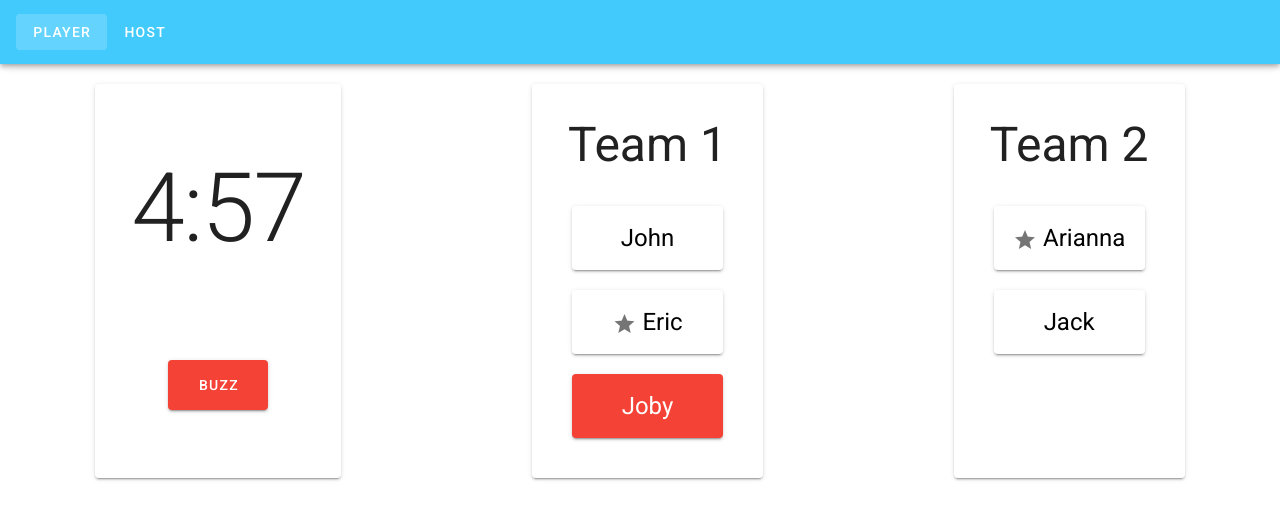
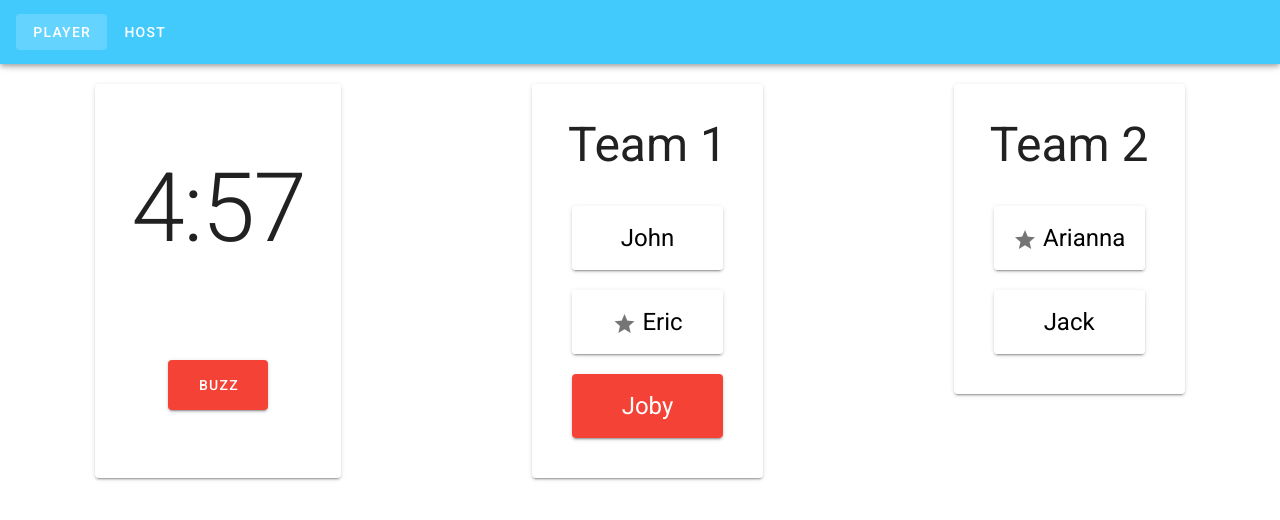
Before and after one commit to Cheetah26/Buzzers, a Vue app in the folder client/: page / in a window 1280 px wide. Shown: the top 520 px of the page. Built offline with nearby package versions, Linux system fonts and the light colour scheme; what vue-native-websocket would draw is missing.

Commit message:
Reorganize team / player components

```diff
--- a/client/src/components/ControlCard.vue
+++ b/client/src/components/ControlCard.vue
@@ -56,13 +56,8 @@
 export default {
   name: 'TimeCard',
   props: {
-    startTime: Number,
+    time: String,
     countdown: Boolean,
-  },
-  computed: {
-    time() {
-      return this.startTime;
-    },
   },
   data() {
     return {
--- a/client/src/components/PlayerCard.vue
+++ /dev/null
@@ -1,29 +0,0 @@
-<template>
-  <v-card :color="bk_color">
-    <v-card-text class="text-center text-h5">
-      <v-icon v-if="captain">mdi-star</v-icon>
-      <span :class="fg_color">
-        {{ name }}
-      </span>
-    </v-card-text>
-  </v-card>
-</template>
-
-<script>
-export default {
-  name: 'PlayerCard',
-  props: {
-    name: String,
-    buzzed: Boolean,
-    captain: Boolean,
-  },
-  computed: {
-    bk_color() {
-      return this.buzzed ? 'red' : 'white';
-    },
-    fg_color() {
-      return this.buzzed ? 'white--text' : 'black--text';
-    },
-  },
-};
-</script>
--- /dev/null
+++ b/client/src/components/TeamCard.vue
@@ -0,0 +1,33 @@
+<template>
+  <div>
+    <v-card max-width="600" class="pa-5 ma-5" :key="team.name">
+      <v-card-title class="justify-center text-h3">
+        {{ team.name }}
+      </v-card-title>
+
+      <v-card
+        v-for="player in team.players"
+        :key="player.name"
+        class="text-center ma-5"
+      >
+        <v-card-text :class="playerColors(player)" class="text-h5">
+          <v-icon v-if="player.captain">mdi-star</v-icon>
+          {{ player.name }}
+        </v-card-text>
+      </v-card>
+    </v-card>
+  </div>
+</template>
+
+<script>
+export default {
+  props: {
+    team: Object,
+  },
+  methods: {
+    playerColors(player) {
+      return player.buzzed ? 'red white--text' : 'white black--text';
+    },
+  },
+};
+</script>
--- a/client/src/components/TimeCard.vue
+++ b/client/src/components/TimeCard.vue
@@ -20,13 +20,8 @@
 export default {
   name: 'TimeCard',
   props: {
-    startTime: Number,
+    time: String,
     countdown: Boolean,
-  },
-  computed: {
-    time() {
-      return this.startTime;
-    },
   },
 };
 </script>
--- a/client/src/store/index.js
+++ b/client/src/store/index.js
@@ -37,8 +37,9 @@ export default new Vuex.Store({
       state.socket.reconnectError = true;
     },
   },
+  getters: {
+    getTeams: (state) => state.socket.message.data.players,
+  },
   actions: {
   },
-  modules: {
-  },
 });
--- a/client/src/views/About.vue
+++ /dev/null
@@ -1,5 +0,0 @@
-<template>
-  <div class="about">
-    <h1>This is an about page</h1>
-  </div>
-</template>
--- a/client/src/views/Host.vue
+++ b/client/src/views/Host.vue
@@ -1,37 +1,22 @@
 <template>
   <div>
     <div class="d-flex justify-space-around flex-wrap">
-      <control-card startTime="8:00" class="pa-5 ma-5" />
-      <v-card max-width="600" class="pa-5 ma-5" v-for="team in teams" :key="team.name">
-        <v-card-title class="justify-center text-h3">
-          {{ team.name }}
-        </v-card-title>
-
-        <player-card
-          v-for="player in team.players"
-          :key="player.name"
-          :name="player.name"
-          :buzzed="player.buzzed"
-          :captain="player.captain"
-          class="ma-5"
-        >
-        </player-card>
-      </v-card>
+      <control-card time="8:00" class="pa-5 ma-5" />
+      <team-card v-for="team in teams" :key="team.name" :team="team"/>
     </div>
   </div>
 </template>
 
 <script>
-import PlayerCard from '@/components/PlayerCard.vue';
+import TeamCard from '@/components/TeamCard.vue';
 import ControlCard from '@/components/ControlCard.vue';
 
 export default {
   name: 'Home',
   components: {
-    PlayerCard,
+    TeamCard,
     ControlCard,
   },
-
   data() {
     return {
       time: '4:57',
--- a/client/src/views/Player.vue
+++ b/client/src/views/Player.vue
@@ -1,35 +1,21 @@
 <template>
   <div>
-    <div class="d-flex justify-space-around">
-      <time-card startTime="4:57" class="pa-5 ma-5" />
-      <v-card class="pa-5 ma-5" v-for="team in teams" :key="team.name">
-        <v-card-title class="justify-center text-h3">
-          {{ team.name }}
-        </v-card-title>
-
-        <player-card
-          v-for="player in team.players"
-          :key="player.name"
-          :name="player.name"
-          :buzzed="player.buzzed"
-          :captain="player.captain"
-          class="ma-5"
-        >
-        </player-card>
-      </v-card>
+    <div class="d-flex justify-space-around flex-wrap">
+      <time-card time="4:57" class="pa-5 ma-5" />
+      <team-card v-for="team in teams" :key="team.name" :team="team"/>
     </div>
   </div>
 </template>
 
 <script>
-import PlayerCard from '@/components/PlayerCard.vue';
 import TimeCard from '@/components/TimeCard.vue';
+import TeamCard from '@/components/TeamCard.vue';
 
 export default {
   name: 'Home',
   components: {
-    PlayerCard,
     TimeCard,
+    TeamCard,
   },
 
   data() {
```
